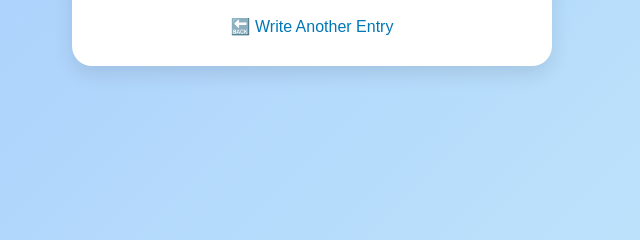
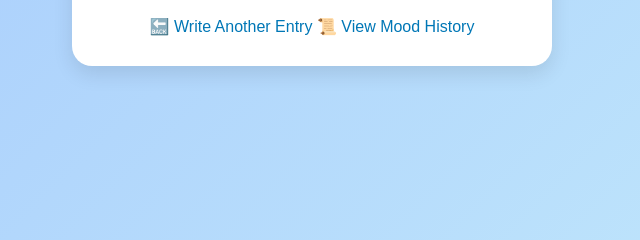
Before and after one commit to Suhana-Singh/Sentiment-Notifier, a Flask app: template templates/result.html in a window 1280 px wide. Shown: the part 492-732 px from the top of the page, without its empty margins (328-968 px from the left). Run offline with Flask 3, Linux system fonts and the light colour scheme; the template is opened without the code that fills it, so the values that code supplies are empty.

Commit message:
added link to history page

```diff
--- a/templates/result.html
+++ b/templates/result.html
@@ -17,6 +17,8 @@
     <p>Confidence: {{ confidence }}%</p>
 
     <a href="/">🔙 Write Another Entry</a>
+    <a href="/history">📜 View Mood History</a>
+
   </div>
 </body>
 </html>
```
